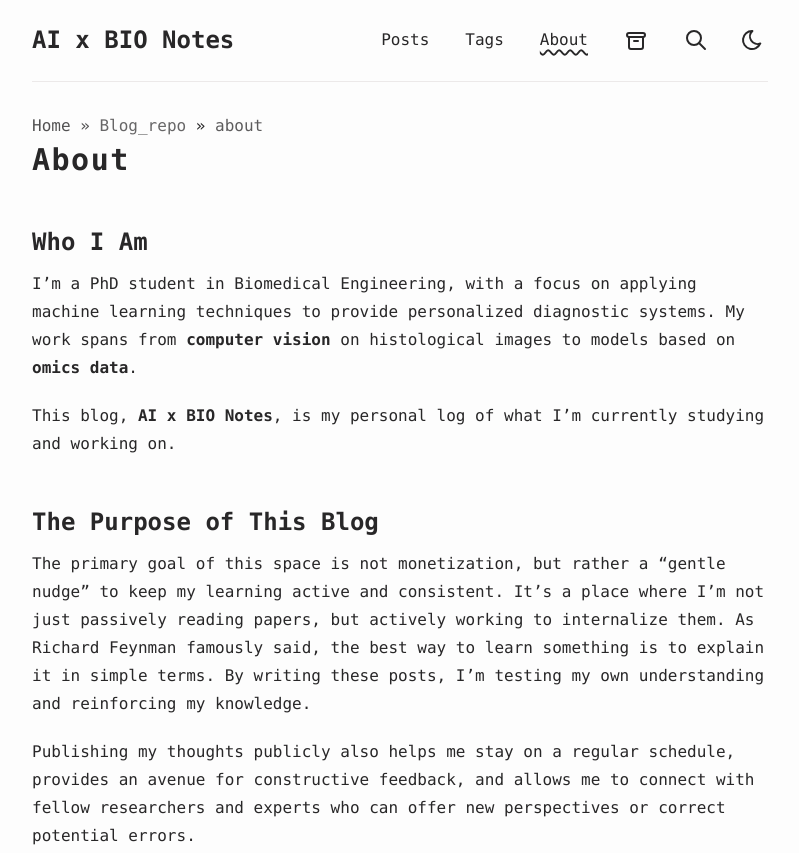
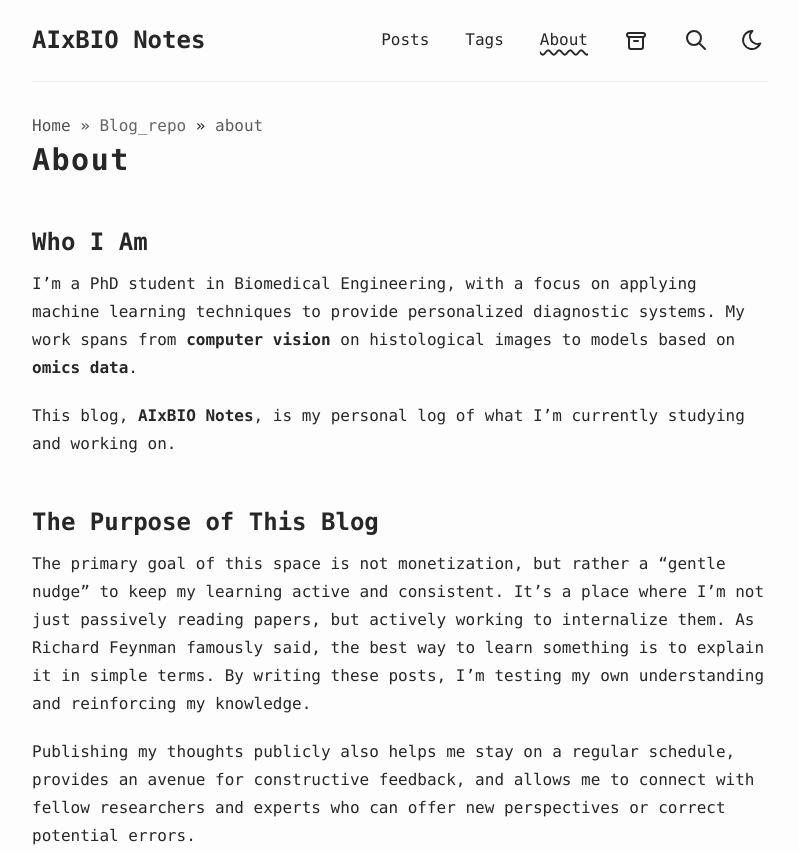
Before and after one commit to vincenzocivale/blog_repo, an Astro site: page /blog_repo/about in a window 1280 px wide. Shown: the top 853 px of the page, without its empty margins (240-1039 px from the left). Built offline with nearby package versions, Linux system fonts and the light colour scheme; Astro itself is replaced by a stand-in of ours.

Commit message:
refactor: correct blog title formatting from "AI x BIO Notes" to "AIxBIO Notes" for consistency

```diff
--- a/src/config.ts
+++ b/src/config.ts
@@ -4,7 +4,7 @@ export const SITE = {
   author: "Vincenzo Yuto Civale",
   profile: "www.linkedin.com/in/vincenzo-civale",
   desc: "A biomedical engineer's notes on interesting insights.",
-  title: "AI x BIO Notes",
+  title: "AIxBIO Notes",
   ogImage: "astropaper-og.jpg",
   lightAndDarkMode: true,
   postPerIndex: 4,
--- a/src/pages/about.md
+++ b/src/pages/about.md
@@ -7,7 +7,7 @@ title: "About"
 
 I'm a PhD student in Biomedical Engineering, with a focus on applying machine learning techniques to provide personalized diagnostic systems. My work spans from **computer vision** on histological images to models based on **omics data**.
 
-This blog, **AI x BIO Notes**, is my personal log of what I'm currently studying and working on.
+This blog, **AIxBIO Notes**, is my personal log of what I'm currently studying and working on.
 
 ## The Purpose of This Blog
 
--- a/src/pages/index.astro
+++ b/src/pages/index.astro
@@ -27,7 +27,7 @@ const base = import.meta.env.BASE_URL;
   <main id="main-content" data-layout="index">
     <section id="hero" class="pt-8 pb-6">
       <h1 class="my-4 inline-block text-4xl font-bold sm:my-8 sm:text-5xl">
-         AI x BIO Notes
+         AIxBIO Notes
       </h1>
       <a
         target="_blank"
```
